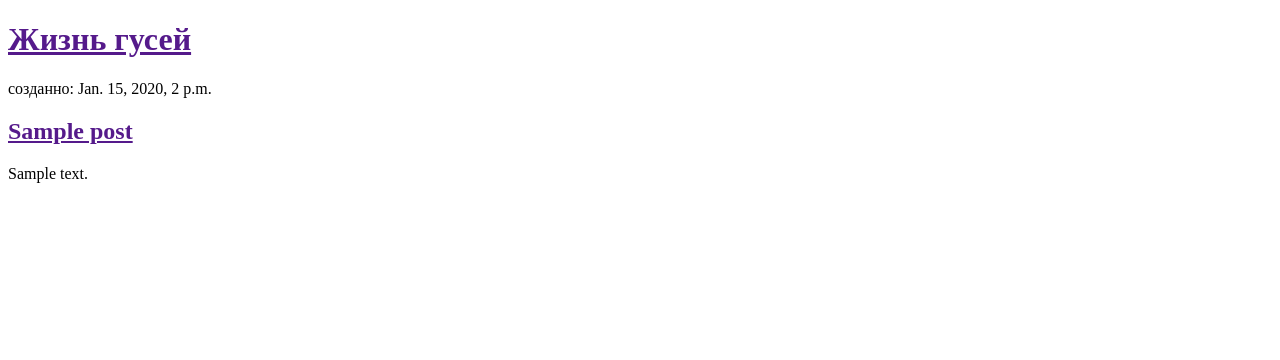
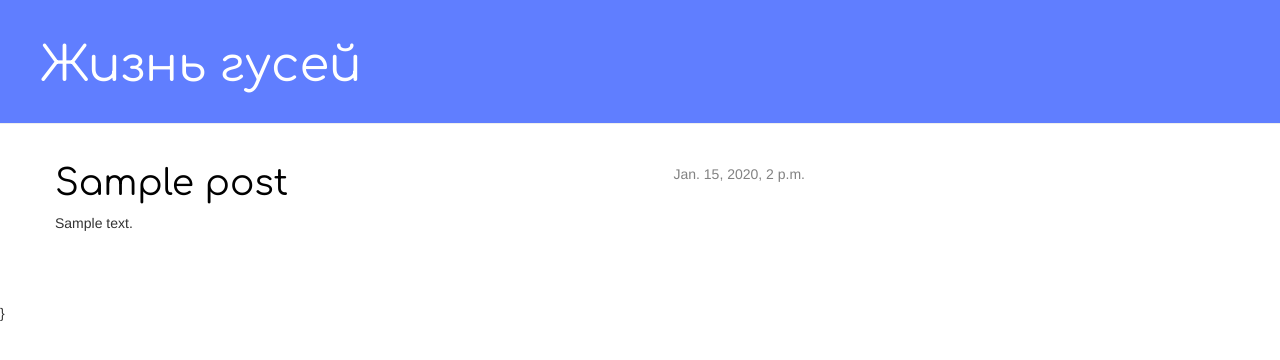
Before and after one commit to qwescin/django-test-app, a Django app: template blogpost/templates/blogpost/post_list.html in a window 1280 px wide. Shown: the top 360 px of the page. Run offline with Django 3.2, Linux system fonts and the light colour scheme; the template is opened without the code that fills it: values that come from a table or form of the project are taken from there, others are empty; tables that the repository leaves empty hold one stand-in row (values such as "Sample post"); some libraries are stand-ins or nearby versions.

Commit message:
added css, changed template

```diff
--- /dev/null
+++ b/blogpost/static/css/blogspot.css
@@ -0,0 +1,57 @@
+/*h1 a {*/
+    /*color: #1DBDF2;*/
+    /*font-family: 'Comfortaa', cursive;*/
+
+/*}*/
+
+/*body {*/
+    /*padding-left: 30px;*/
+/*}*/
+
+    .page-header {
+        background-color: #607eff;
+        margin-top: 0;
+        padding: 20px 20px 20px 40px;
+    }
+
+    .page-header h1, .page-header h1 a, .page-header h1 a:visited, .page-header h1 a:active {
+        color: #ffffff;
+        font-size: 36pt;
+        text-decoration: none;
+    }
+
+    .content {
+        margin-left: 40px;
+    }
+
+    h1, h2, h3, h4 {
+        font-family: 'Comfortaa', cursive;
+    }
+
+    .date {
+        float: right;
+        color: #828282;
+    }
+
+    .save {
+        float: right;
+    }
+
+    .post-form textarea, .post-form input {
+        width: 100%;
+    }
+
+    .top-menu, .top-menu:hover, .top-menu:visited {
+        color: #ffffff;
+        float: right;
+        font-size: 26pt;
+        margin-right: 20px;
+    }
+
+    .post {
+        margin-bottom: 70px;
+    }
+
+    .post h1 a, .post h1 a:visited {
+        color: #000000;
+    }
--- a/blogpost/templates/blogpost/post_list.html
+++ b/blogpost/templates/blogpost/post_list.html
@@ -1,24 +1,36 @@
+{% load staticfiles %}
+
 <!DOCTYPE html>
 <html lang="en">
 <head>
     <meta charset="UTF-8">
+    <link rel="stylesheet" href="//maxcdn.bootstrapcdn.com/bootstrap/3.3.6/css/bootstrap.min.css">
+    <link rel="stylesheet" href="//maxcdn.bootstrapcdn.com/bootstrap/3.3.6/css/bootstrap-theme.min.css">
+    <link rel="stylesheet" href="{% static 'css/blogspot.css' %}">
+    <link href='https://fonts.googleapis.com/css?family=Comfortaa&subset=latin,cyrillic' rel='stylesheet' type='text/css'>
     <title>О гусях!</title>
 </head>
 <body>
 
-    <div>
+    <div class="page-header">
         <h1><a href="">Жизнь гусей</a> </h1>
     </div>
 
-    {% for post in posts %}
-
-        <div>
-            <p>созданно: {{ post.published_date }} </p>
-            <h2><a href="">{{ post.title }}</a> </h2>
-            <p>{{ post.text|linebreaks }}</p>
+    <div class="content container">
+        <div class="row">
+            <div class="col-md-8">
+                {% for post in posts %}
+                    <div class="post">
+                        <div class="date">
+                            {{ post.published_date }}
+                        </div>
+                        <h1><a href="">{{ post.title }}</a></h1>
+                        <p>{{ post.text|linebreaks }}</p>
+                    </div>
+                {% endfor %}
+            </div>
         </div>
-
-    {% endfor %}
+    </div>}
 
 </body>
 </html>
```
